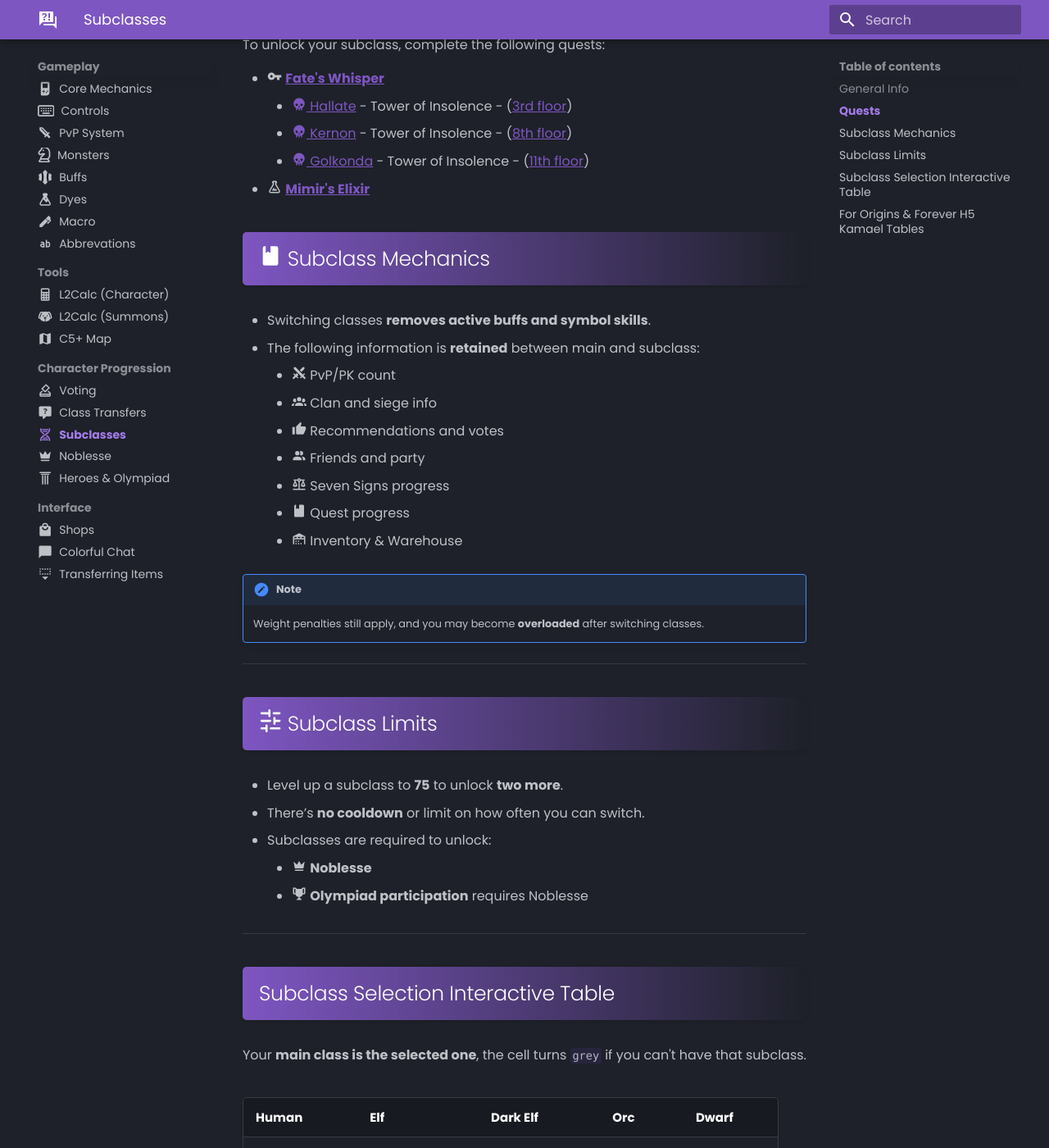
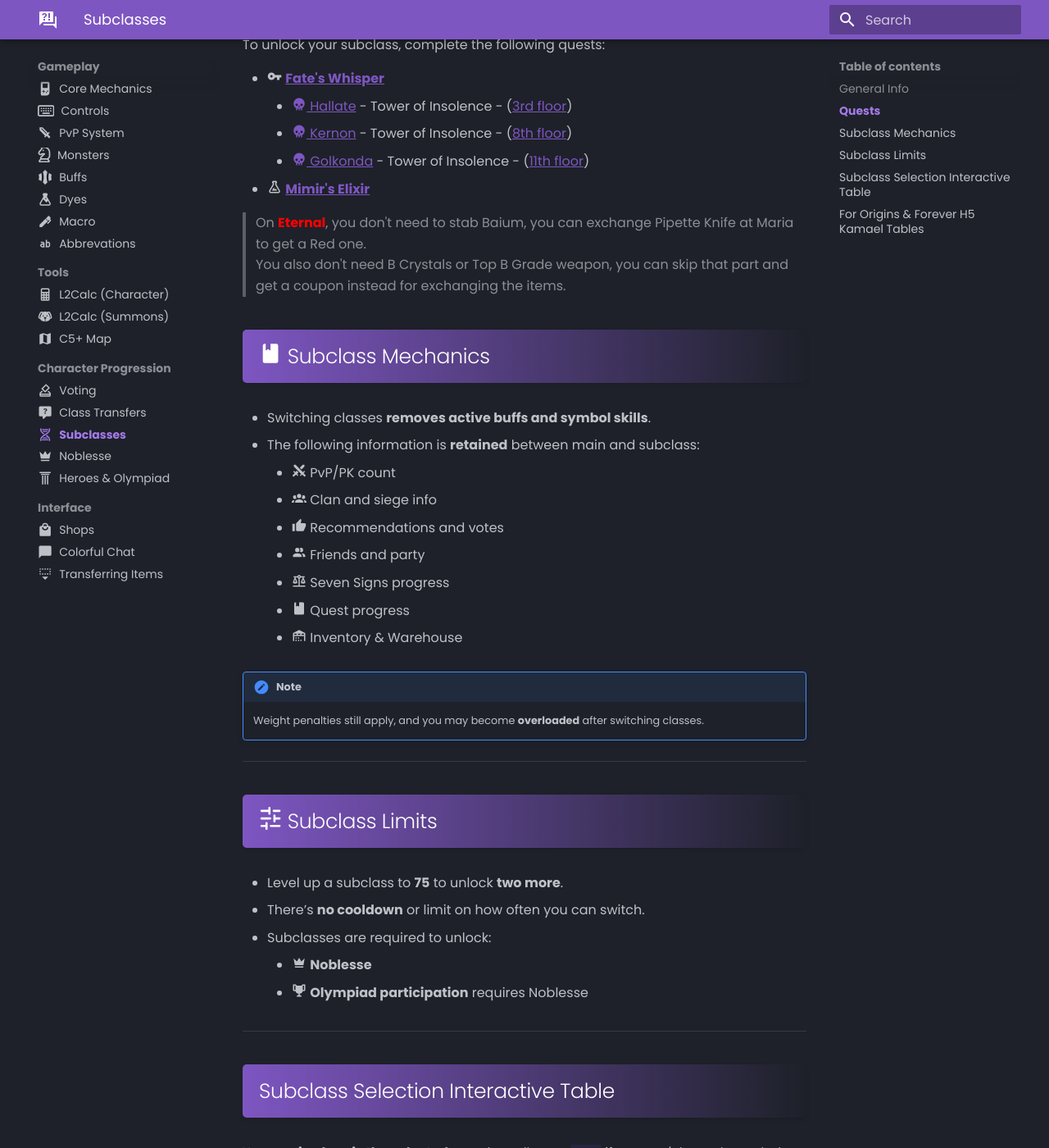
Before and after one commit to tab1-web/faq, an MkDocs documentation site: the page built from docs/gameplay/progression/subclasses.md, in a window 1280 px wide and 1400 px high, scrolled down 700 px. Shown: the whole window at 82% size. Built offline with MkDocs 1.6.1 and Material for MkDocs 9.7.7, drawn with Linux system fonts in a browser that asks for light colours; some web fonts are replaced; some of the changed text lies outside the part shown.

Commit message:
adding further clarifications to sub & noblesse parts

```diff
--- a/docs/gameplay/progression/subclasses.md
+++ b/docs/gameplay/progression/subclasses.md
@@ -42,6 +42,8 @@ To unlock your subclass, complete the following quests:
     - [:material-skull: Golkonda](https://lineage2wiki.com/c4/monster/10126/longhorn-golkonda-raid-boss/) - Tower of Insolence - ([11th floor](https://postimg.cc/d3tp31fw))
 - :material-flask-outline: [**Mimir's Elixir**](https://lineage2wiki.com/c4/quest/235/mimirs-elixir/)
 
+> On **Eternal**{style="color:red;"}, you don't need to stab Baium, you can exchange Pipette Knife at Maria to get a Red one. <br> You also don't need B Crystals or Top B Grade weapon, you can skip that part and get a coupon instead for exchanging the items.
+
 ## :material-book: Subclass Mechanics
 
 - Switching classes **removes active buffs and symbol skills**.
@@ -72,7 +74,7 @@ To unlock your subclass, complete the following quests:
 
 ## Subclass Selection Interactive Table
 
-Your **main class is the selected one**, the cell turns `grey` if you can't have that subclass.
+Your **main class is the selected one**, the cell turns `grey` if you can't have that subclass. (Restrictions also extend to other Subclasses)
 
 | Human           | Elf                | Dark Elf         | Orc       | Dwarf         |
 |-----------------|--------------------|------------------|-----------|---------------|
```
Also changed, not shown: docs/gameplay/progression/noblesse.md (+2 -0 lines).
